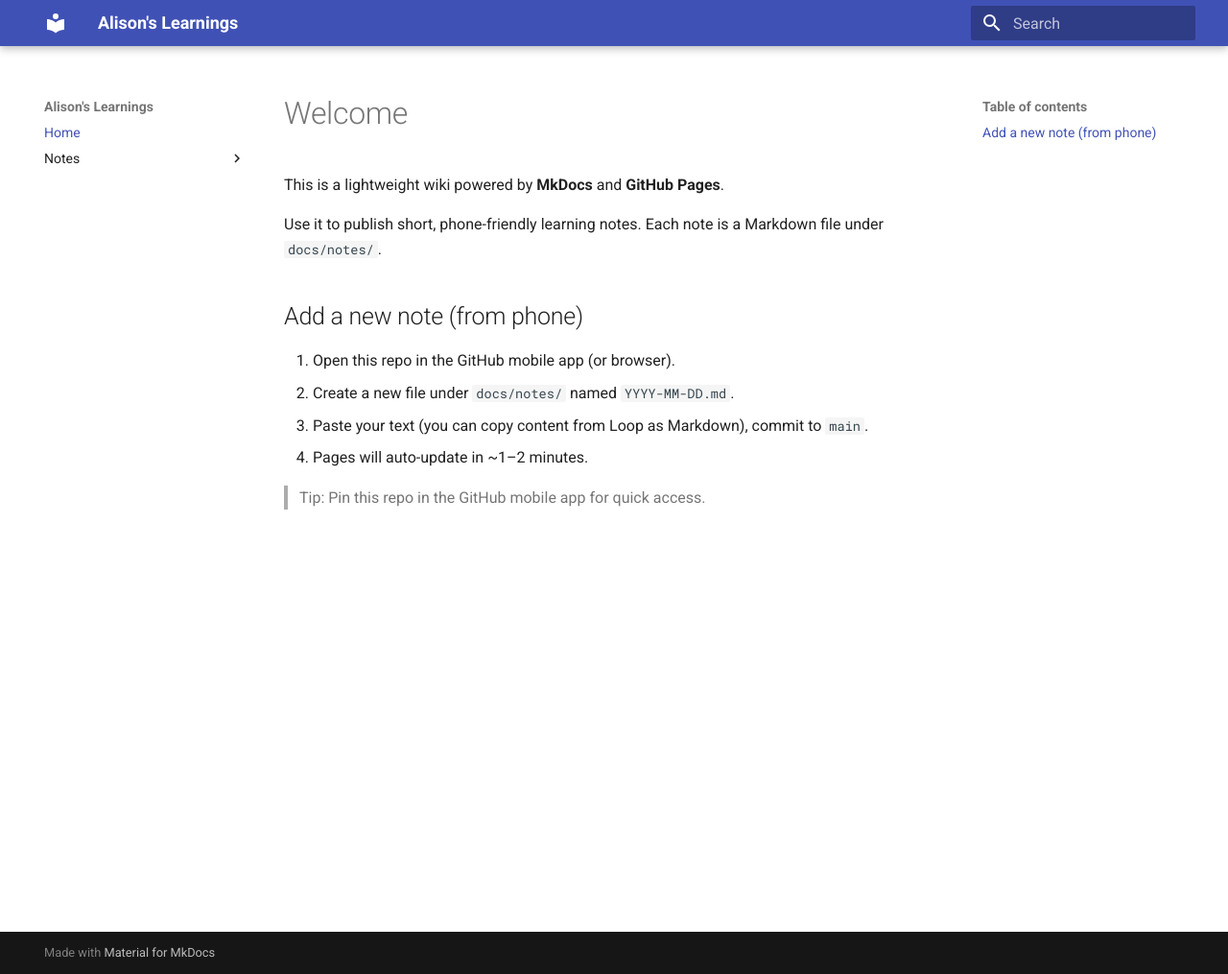
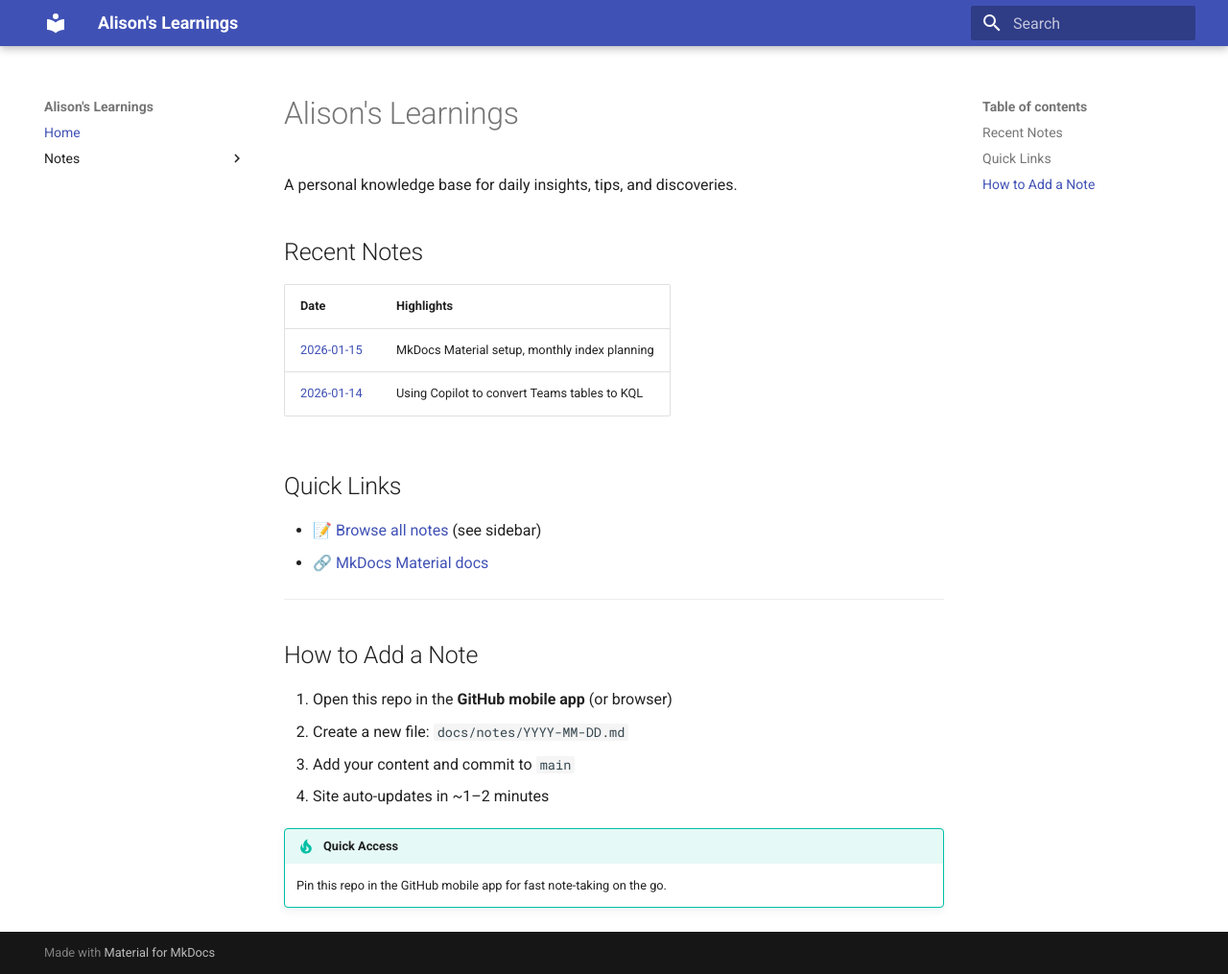
Before and after one commit to alisonmaclellan/learnings, an MkDocs documentation site: the page built from docs/index.md, in a window 1280 px wide and 1015 px high. Shown: the whole window at 96% size. Built offline with MkDocs 1.6.1 and Material for MkDocs 9.7.7, drawn with Linux system fonts in a browser that asks for light colours.

Commit message:
Update index

```diff
--- a/docs/index.md
+++ b/docs/index.md
@@ -1,14 +1,28 @@
 
-# Welcome
+# Alison's Learnings
 
-This is a lightweight wiki powered by **MkDocs** and **GitHub Pages**.
+A personal knowledge base for daily insights, tips, and discoveries.
 
-Use it to publish short, phone-friendly learning notes. Each note is a Markdown file under `docs/notes/`.
+## Recent Notes
 
-## Add a new note (from phone)
-1. Open this repo in the GitHub mobile app (or browser).
-2. Create a new file under `docs/notes/` named `YYYY-MM-DD.md`.
-3. Paste your text (you can copy content from Loop as Markdown), commit to `main`.
-4. Pages will auto-update in ~1–2 minutes.
+| Date | Highlights |
+|------|------------|
+| [2026-01-15](notes/2026-01-15.md) | MkDocs Material setup, monthly index planning |
+| [2026-01-14](notes/2026-01-14.md) | Using Copilot to convert Teams tables to KQL |
 
-> Tip: Pin this repo in the GitHub mobile app for quick access.
+## Quick Links
+
+- 📝 [Browse all notes](notes/2026-01-15.md) (see sidebar)
+- 🔗 [MkDocs Material docs](https://squidfunk.github.io/mkdocs-material/)
+
+---
+
+## How to Add a Note
+
+1. Open this repo in the **GitHub mobile app** (or browser)
+2. Create a new file: `docs/notes/YYYY-MM-DD.md`
+3. Add your content and commit to `main`
+4. Site auto-updates in ~1–2 minutes
+
+!!! tip "Quick Access"
+    Pin this repo in the GitHub mobile app for fast note-taking on the go.
```
